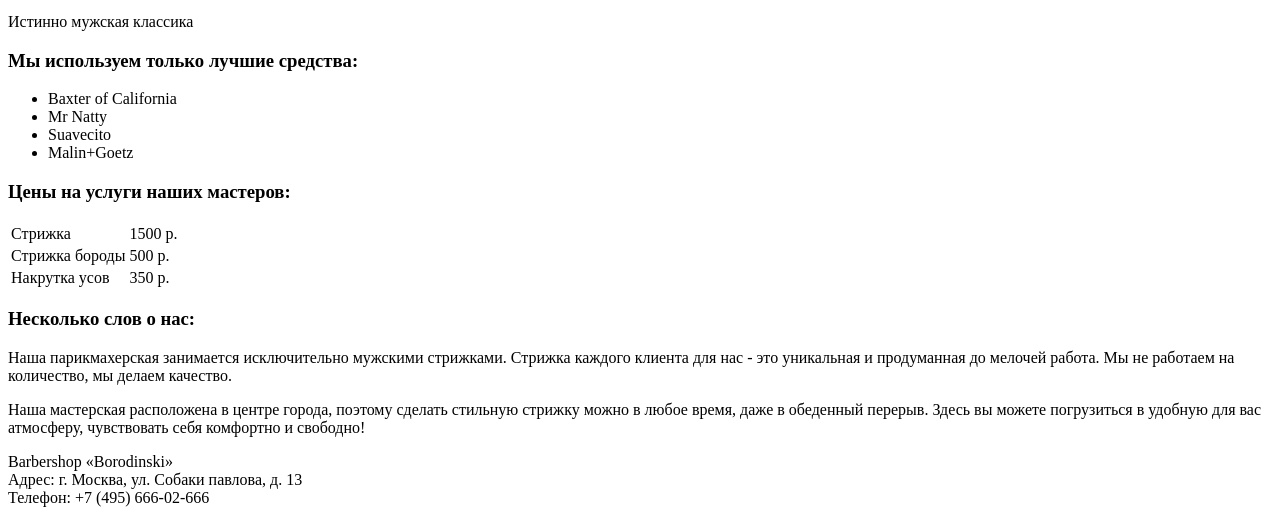
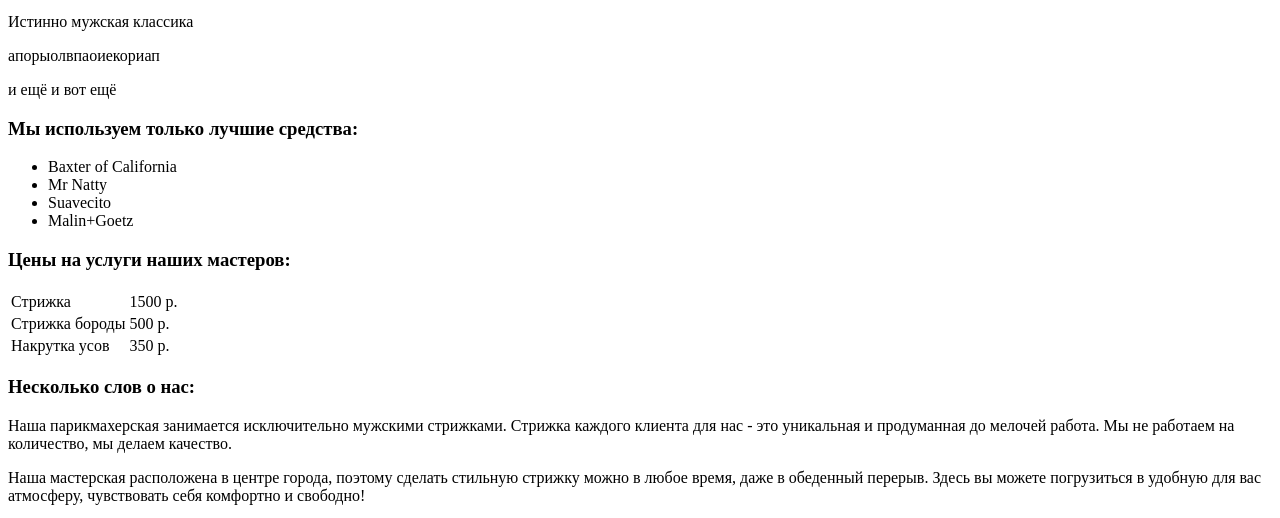
Before and after one commit to anna-v/barbershop, a plain HTML site: page price.html in a window 1280 px wide. Shown: the part 277-795 px from the top of the page. Drawn offline with Linux system fonts and the light colour scheme.

Commit message:
Update price.html

```diff
--- a/price.html
+++ b/price.html
@@ -37,6 +37,9 @@
       </ul>
 
       <p class="classics">Истинно мужская классика</p>
+      <p>апорыолвпаоиекориап</p>
+      и ещё
+      и вот ещё
 
       <div class="top-row">
 
```
